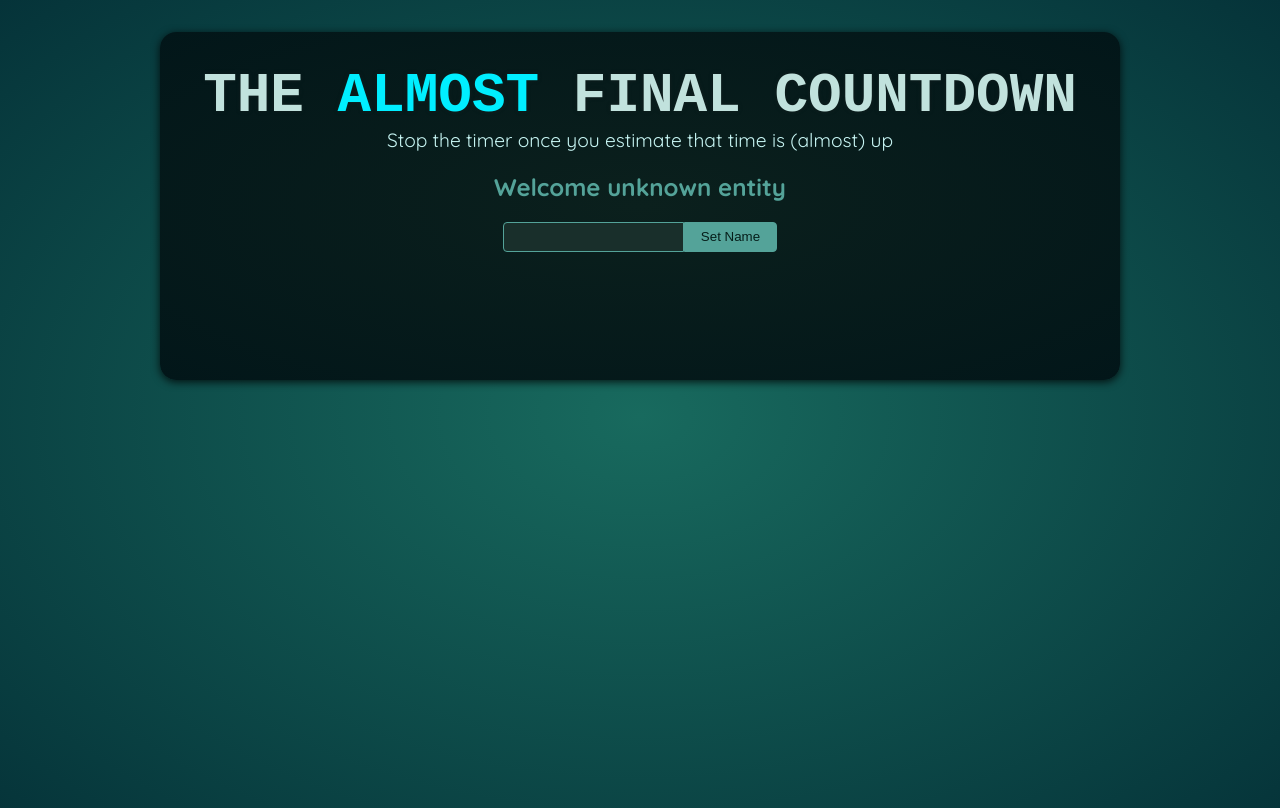
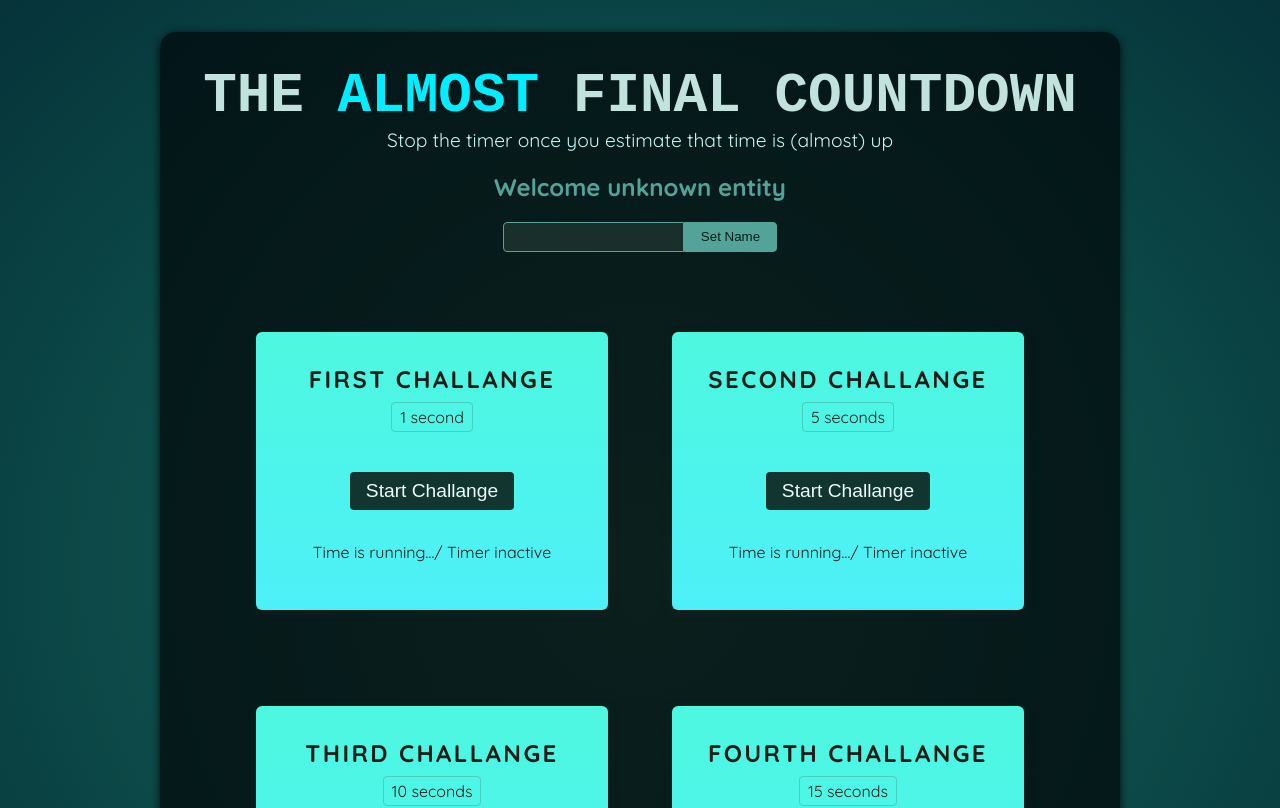
Before and after one commit to fpodsiadly/final_countdown, a React (Vite) app: page / in a window 1280 px wide. Shown: the top 808 px of the page. Built offline with nearby package versions, Linux system fonts and the light colour scheme; a web font is replaced by a local one.

Commit message:
add TimerChallange component and integrate it into App

```diff
--- a/src/App.jsx
+++ b/src/App.jsx
@@ -1,12 +1,18 @@
-import Player from './components/Player.jsx';
+import Player from './components/Player.jsx'
+import TimerChallange from './components/TimerChallange.jsx'
 
 function App() {
   return (
     <>
       <Player />
-      <div id="challenges"></div>
+      <div id="challenges">
+        <TimerChallange title="First Challange" targetTime={1} />
+        <TimerChallange title="Second Challange" targetTime={5} />
+        <TimerChallange title="Third Challange" targetTime={10} />
+        <TimerChallange title="Fourth Challange" targetTime={15} />
+      </div>
     </>
-  );
+  )
 }
 
-export default App;
+export default App
--- /dev/null
+++ b/src/components/TimerChallange.jsx
@@ -0,0 +1,14 @@
+export default function TimerChallange({ title, targetTime }) {
+  return (
+    <section className="challenge">
+      <h2>{title}</h2>
+      <p className="challenge-time">
+        {targetTime} second{targetTime > 1 ? 's' : ''}
+      </p>
+      <p>
+        <button>Start Challange</button>
+      </p>
+      <p className="">Time is running.../ Timer inactive</p>
+    </section>
+  )
+}
```
